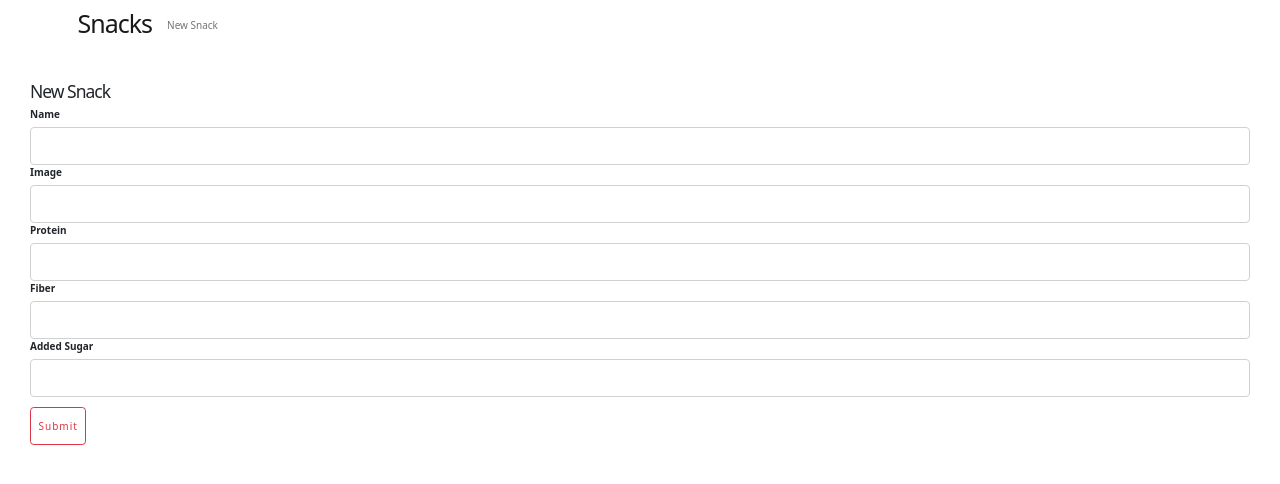
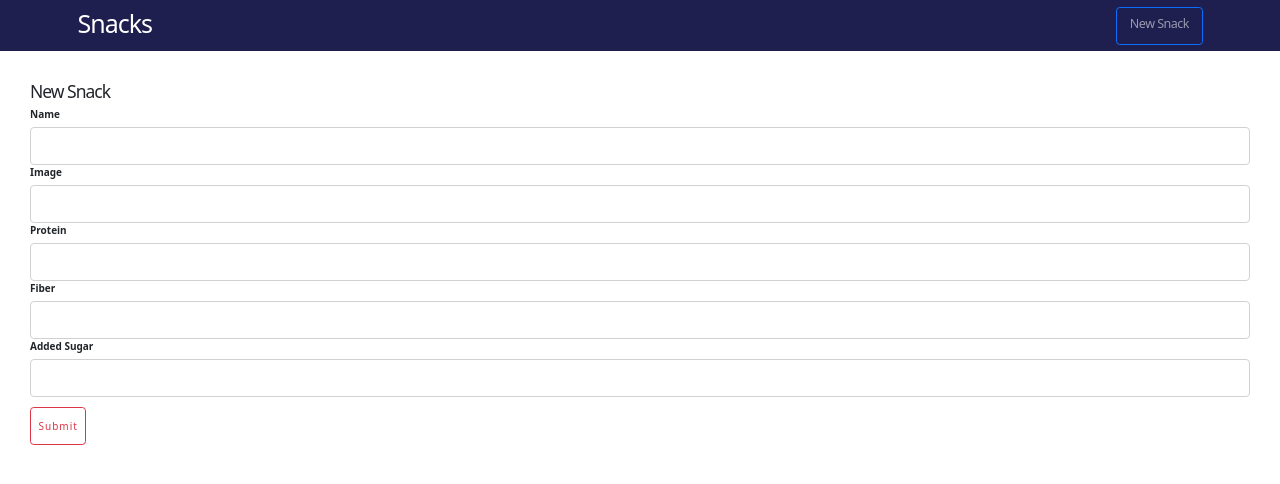
Before and after one commit to joinpursuit/8-3-snack-a-log, a React (Create React App) app in the folder front-end/: page /snacks/new in a window 1280 px wide. Shown: the top 484 px of the page. Built offline with nearby package versions, Linux system fonts and the light colour scheme; no server answers.

Commit message:
css changes

```diff
--- a/front-end/src/Components/Home.js
+++ b/front-end/src/Components/Home.js
@@ -1,5 +1,19 @@
+import Card from "react-bootstrap/Card";
+
 function Home() {
-  return <div>Welcome To The Home Page</div>;
+  return (
+    <Card>
+      <Card.Body>
+        <Card.Text style={{ textAlign: "center" }}>
+          <h1>Welcome To The Snack-A-Log</h1>
+        </Card.Text>
+      </Card.Body>
+      <Card.Img
+        variant="top"
+        src="https://i.giphy.com/media/UIsr8smnG04CoCoFPS/giphy.webp"
+      />
+    </Card>
+  );
 }
 
 export default Home;
--- a/front-end/src/Components/Index.js
+++ b/front-end/src/Components/Index.js
@@ -3,7 +3,7 @@ import axios from "axios";
 import { useState, useEffect } from "react";
 import HeartHealth from "./HeartHealth";
 import { Link } from "react-router-dom";
-import { Card, Container } from "react-bootstrap";
+import { Container, Card, Row, Col } from "react-bootstrap";
 
 const Base_URL = process.env.REACT_APP_API_URL;
 
@@ -23,21 +23,26 @@ export default function Index() {
   console.log(snacks);
 
   return (
-    <Container className="Snack">
+    <Container className="mt-4">
+      <Row xs={1} md={3} className="Snack">
         {snacks.map((snack) => (
-        <Link to={"/snacks/" + snack.id} key={snack.id}>
-          <Card style={{ width: "24rem" }}>
+          <Col key={snack.id}>
+            <Link to={"/snacks/" + snack.id}>
+              <Card style={{ width: "20rem" }}>
                 <Card.Img variant="top" src={snack.image} />
                 <Card.Body>
                   <Card.Title>
-                <h4>
-                  <HeartHealth snackHealth={snack.is_healthy} /> {snack.name}
+                    <h4 className="card-title">
+                      <HeartHealth snackHealth={snack.is_healthy} />{" "}
+                      {snack.name}
                     </h4>
                   </Card.Title>
                 </Card.Body>
               </Card>
             </Link>
+          </Col>
         ))}
+      </Row>
     </Container>
     // <ul>
     //   {snacks.map((snack) => (
--- a/front-end/src/Components/NavBar.js
+++ b/front-end/src/Components/NavBar.js
@@ -1,11 +1,13 @@
 import React from "react";
-import { Nav, Navbar, Container } from "react-bootstrap";
+import "../index.css";
+import { Nav, Navbar, Container, Button } from "react-bootstrap";
+import "bootstrap/dist/css/bootstrap.min.css";
 
 function NavBar() {
   return (
     <Navbar
-      className="nav-color"
-      variant="light"
+      className="navbar"
+      variant="dark"
       sticky="top"
       expand="md"
       collapseOnSelect
@@ -15,9 +17,13 @@ function NavBar() {
         <Navbar.Brand mb-0="true" h1="true" href="/snacks">
           <h1>Snacks</h1>
         </Navbar.Brand>
-        <Navbar.Collapse>
+        <Navbar.Collapse className="justify-content-end">
           <Nav>
-            <Nav.Link href="/snacks/new">New Snack</Nav.Link>
+            <Button variant="outline-primary">
+              <Nav.Link href="/snacks/new">
+                <h5 href="/snacks/new">New Snack</h5>
+              </Nav.Link>
+            </Button>
           </Nav>
         </Navbar.Collapse>
       </Container>
--- a/front-end/src/Components/Show.js
+++ b/front-end/src/Components/Show.js
@@ -3,7 +3,7 @@ import { useState, useEffect } from "react";
 import HeartHealth from "./HeartHealth";
 import axios from "axios";
 import { Link, useParams, useNavigate } from "react-router-dom";
-import { Button } from "react-bootstrap";
+import { Button, Container } from "react-bootstrap";
 
 const Base_URL = process.env.REACT_APP_API_URL;
 
@@ -37,6 +37,7 @@ const navigate = useNavigate();
   console.log(snack);
 
   return (
+    <Container className="text-center">
       <article>
         Show Page
         <h3>{snack.name}</h3>
@@ -48,14 +49,17 @@ const navigate = useNavigate();
           <div>Protein: {snack.protein}</div>
           <div>Fiber: {snack.fiber}</div>
           <div>Added Sugar: {snack.added_sugar}</div>
-        <Link to="/snacks"><Button variant="outline-danger">Back</Button>
-        </Link>
-        {' '}
-        <Link to={`/snacks/${id}/edit`}><Button variant="outline-danger">Edit</Button>
-        </Link>
-        {' '}
-        <Button variant="outline-danger" onClick={handleDelete}>Delete</Button>
+          <Link to="/snacks">
+            <Button variant="outline-danger">Back</Button>
+          </Link>{" "}
+          <Link to={`/snacks/${id}/edit`}>
+            <Button variant="outline-danger">Edit</Button>
+          </Link>{" "}
+          <Button variant="outline-danger" onClick={handleDelete}>
+            Delete
+          </Button>
         </div>
       </article>
+    </Container>
   );
 }
--- a/front-end/src/index.css
+++ b/front-end/src/index.css
@@ -1,4 +1,11 @@
-*{
+a {
     text-decoration: none;
-    line: none;
 }
+
+.navbar {
+    background-color: rgb(30, 30, 79);
+}
+
+.card-title {
+    font-size: 13px;
+}
```
Lines whose indentation alone changed are shown as unchanged.
